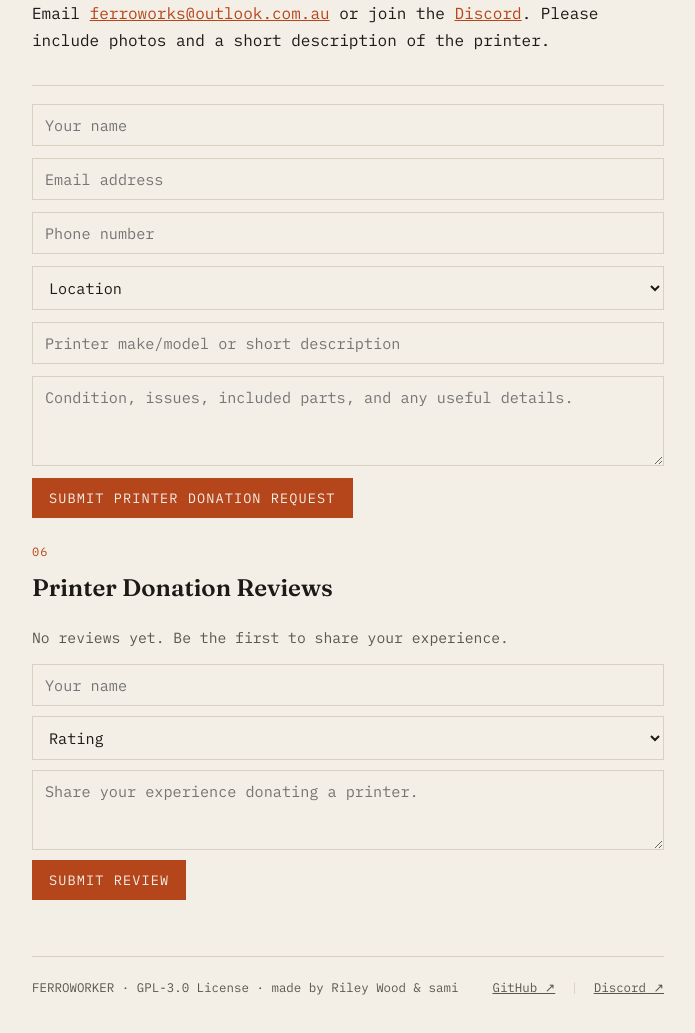
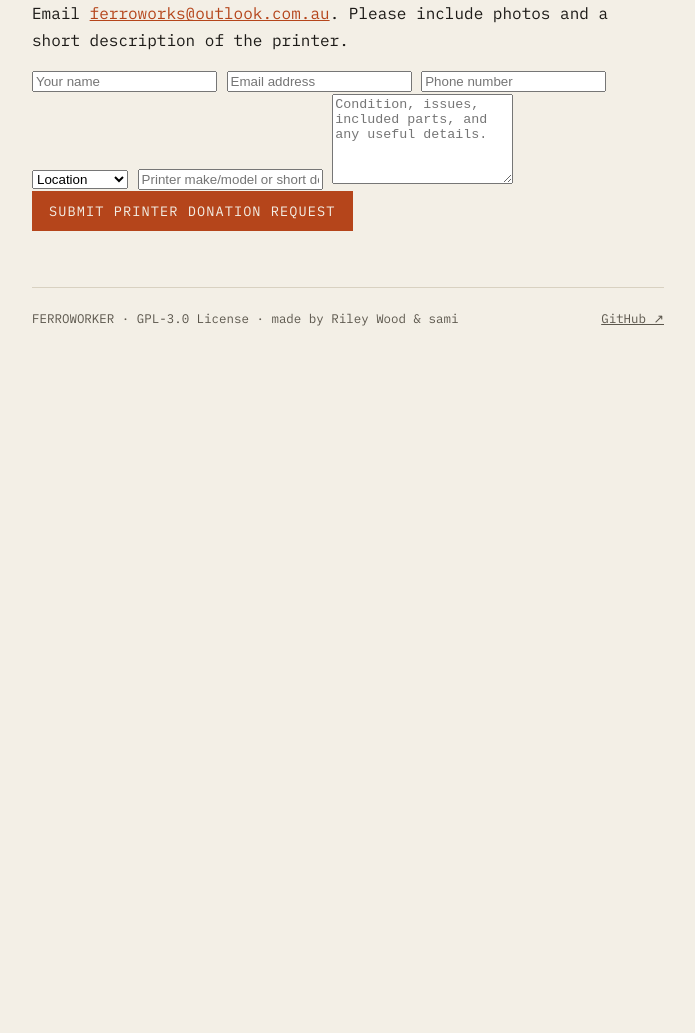
Before and after one commit to Sami9889/Frerroworker, a plain HTML site: page Index.html in a window 1280 px wide. Shown: the part 2344-3377 px from the top of the page, without its empty margins (292-987 px from the left). After the commit the page ends 2713 px from the top, so only its background shows below. Drawn offline with Linux system fonts and the light colour scheme.

Commit message:
refactor(ui): remove review section and clean up styles
Remove the printer donation reviews section and its associated CSS
styles from Index.html. Also update the contact information to remove
the Discord link.

Co-authored-by: kiloconnect[bot] <240665456+kiloconnect[bot]@users.noreply.github.com>

```diff
--- a/Index.html
+++ b/Index.html
@@ -154,87 +154,12 @@
     font-size:.9rem;
   }
 
-  .review-section { margin-top:24px; }
 
-  .review-form {
-    display:flex;
-    flex-direction:column;
-    gap:10px;
-    margin-bottom:22px;
-  }
 
-  .review-form input,
-  .review-form textarea,
-  .review-form select {
-    font-family:inherit;
-    font-size:.95rem;
-    padding:10px 12px;
-    border:1px solid var(--rule);
-    background:transparent;
-    color:var(--ink);
-    outline:none;
-  }
 
-  .review-form textarea { resize:vertical; min-height:80px; }
 
-  .review-form button {
-    align-self:flex-start;
-    padding:10px 16px;
-    border:1px solid var(--rust);
-    background:var(--rust);
-    color:var(--paper);
-    font-family:inherit;
-    font-size:.85rem;
-    letter-spacing:.08em;
-    text-transform:uppercase;
-    cursor:pointer;
-  }
 
-  .review-form button:hover { background:#8c3815; border-color:#8c3815; }
 
-  .review {
-    padding:14px 0;
-    border-bottom:1px solid var(--rule);
-  }
-
-  .review:last-child { border-bottom:none; }
-
-  .review-head {
-    display:flex;
-    justify-content:space-between;
-    gap:12px;
-    margin-bottom:6px;
-    font-size:.85rem;
-  }
-
-  .review-head b { font-weight:600; }
-
-  .review-stars { color:var(--rust); }
-
-  .review-body { color:var(--ink-soft); font-size:.92rem; }
-
-  .review-empty { color:var(--ink-soft); font-size:.92rem; }
-
-  .recycle-form {
-    display:flex;
-    flex-direction:column;
-    gap:12px;
-    margin-top:18px;
-    padding-top:18px;
-    border-top:1px solid var(--rule);
-  }
-
-  .recycle-form input,
-  .recycle-form textarea,
-  .recycle-form select {
-    font-family:inherit;
-    font-size:.95rem;
-    padding:10px 12px;
-    border:1px solid var(--rule);
-    background:transparent;
-    color:var(--ink);
-    outline:none;
-  }
 
   .recycle-form textarea { resize:vertical; min-height:90px; }
 
@@ -457,7 +382,7 @@
         </li>
         <li class="recycle-card">
           <div class="li-head"><b>Contact</b></div>
-          <span>Email <a href="mailto:ferroworks@outlook.com.au">ferroworks@outlook.com.au</a> or join the <a href="https://discord.gg/zw9TyNQjJ" target="_blank" rel="noopener">Discord</a>. Please include photos and a short description of the printer.</span>
+          <span>Email <a href="mailto:ferroworks@outlook.com.au">ferroworks@outlook.com.au</a>. Please include photos and a short description of the printer.</span>
         </li>
       </ul>
 
@@ -476,26 +401,6 @@
         <div class="recycle-confirm" id="recycle-confirm" style="display:none;">Request received. We will reply with next steps.</div>
       </form>
 
-      <div class="review-section">
-        <div class="sec-num">06</div>
-        <h2>Printer Donation Reviews</h2>
-        <p class="review-empty" id="review-empty-msg">No reviews yet. Be the first to share your experience.</p>
-        <div id="reviews-list"></div>
-
-        <form class="review-form" id="review-form">
-          <input type="text" id="review-name" placeholder="Your name" required>
-          <select id="review-rating" required>
-            <option value="" disabled selected>Rating</option>
-            <option value="5">5 - Excellent</option>
-            <option value="4">4 - Good</option>
-            <option value="3">3 - Okay</option>
-            <option value="2">2 - Poor</option>
-            <option value="1">1 - Terrible</option>
-          </select>
-          <textarea id="review-message" placeholder="Share your experience donating a printer." required></textarea>
-          <button type="submit">Submit Review</button>
-        </form>
-      </div>
     </section>
   </main>
 
@@ -503,8 +408,6 @@
     <div>FERROWORKER · GPL-3.0 License · made by Riley Wood &amp; sami</div>
     <div>
       <a href="https://github.com/printingstupidity313/FERROWORKER" target="_blank" rel="noopener">GitHub ↗</a>
-      <span style="color:var(--rule);margin:0 8px;">|</span>
-      <a href="https://discord.gg/zw9TyNQjJ" target="_blank" rel="noopener">Discord ↗</a>
     </div>
   </footer>
 </div>
@@ -521,75 +424,6 @@
   });
 
   (function () {
-    var reviewsKey = 'ferroworker_recycle_reviews';
-    var form = document.getElementById('review-form');
-    var list = document.getElementById('reviews-list');
-    var emptyMsg = document.getElementById('review-empty-msg');
-
-    function getReviews() {
-      try { return JSON.parse(localStorage.getItem(reviewsKey)) || []; }
-      catch (e) { return []; }
-    }
-
-    function saveReviews(reviews) {
-      localStorage.setItem(reviewsKey, JSON.stringify(reviews));
-    }
-
-    function starsHtml(rating) {
-      return '★'.repeat(rating) + '☆'.repeat(5 - rating);
-    }
-
-    function render() {
-      var reviews = getReviews();
-      if (!list) return;
-      list.innerHTML = '';
-
-      if (reviews.length === 0 && emptyMsg) {
-        emptyMsg.style.display = 'block';
-      } else if (emptyMsg) {
-        emptyMsg.style.display = 'none';
-      }
-
-      reviews.slice().reverse().forEach(function (review) {
-        var item = document.createElement('div');
-        item.className = 'review';
-        item.innerHTML = '<div class="review-head"><div><b>' + escapeHtml(review.name) + '</b></div><div class="review-stars">' + starsHtml(review.rating) + '</div></div>' +
-          '<div class="review-body">' + escapeHtml(review.message) + '</div>';
-        list.appendChild(item);
-      });
-    }
-
-    function escapeHtml(text) {
-      return String(text).replace(/[&<>"']/g, function (m) {
-        return ({ '&': '&amp;', '<': '&lt;', '>': '&gt;', '"': '&quot;', "'": '&#39;' })[m];
-      });
-    }
-
-    if (form) {
-      form.addEventListener('submit', function (event) {
-        event.preventDefault();
-        var nameInput = document.getElementById('review-name');
-        var ratingInput = document.getElementById('review-rating');
-        var messageInput = document.getElementById('review-message');
-
-        var name = nameInput ? nameInput.value.trim() : '';
-        var rating = ratingInput ? parseInt(ratingInput.value, 10) : 0;
-        var message = messageInput ? messageInput.value.trim() : '';
-
-        if (!name || !rating || !message) return;
-
-        var reviews = getReviews();
-        reviews.push({ name: name, rating: rating, message: message, created: Date.now() });
-        saveReviews(reviews);
-
-        if (nameInput) nameInput.value = '';
-        if (ratingInput) ratingInput.value = '';
-        if (messageInput) messageInput.value = '';
-
-        render();
-      });
-    }
-
     var recycleForm = document.getElementById('recycle-form');
     var recycleConfirm = document.getElementById('recycle-confirm');
 
@@ -619,8 +453,6 @@
         recycleForm.reset();
       });
     }
-
-    render();
   })();
 </script>
 </body>
```
